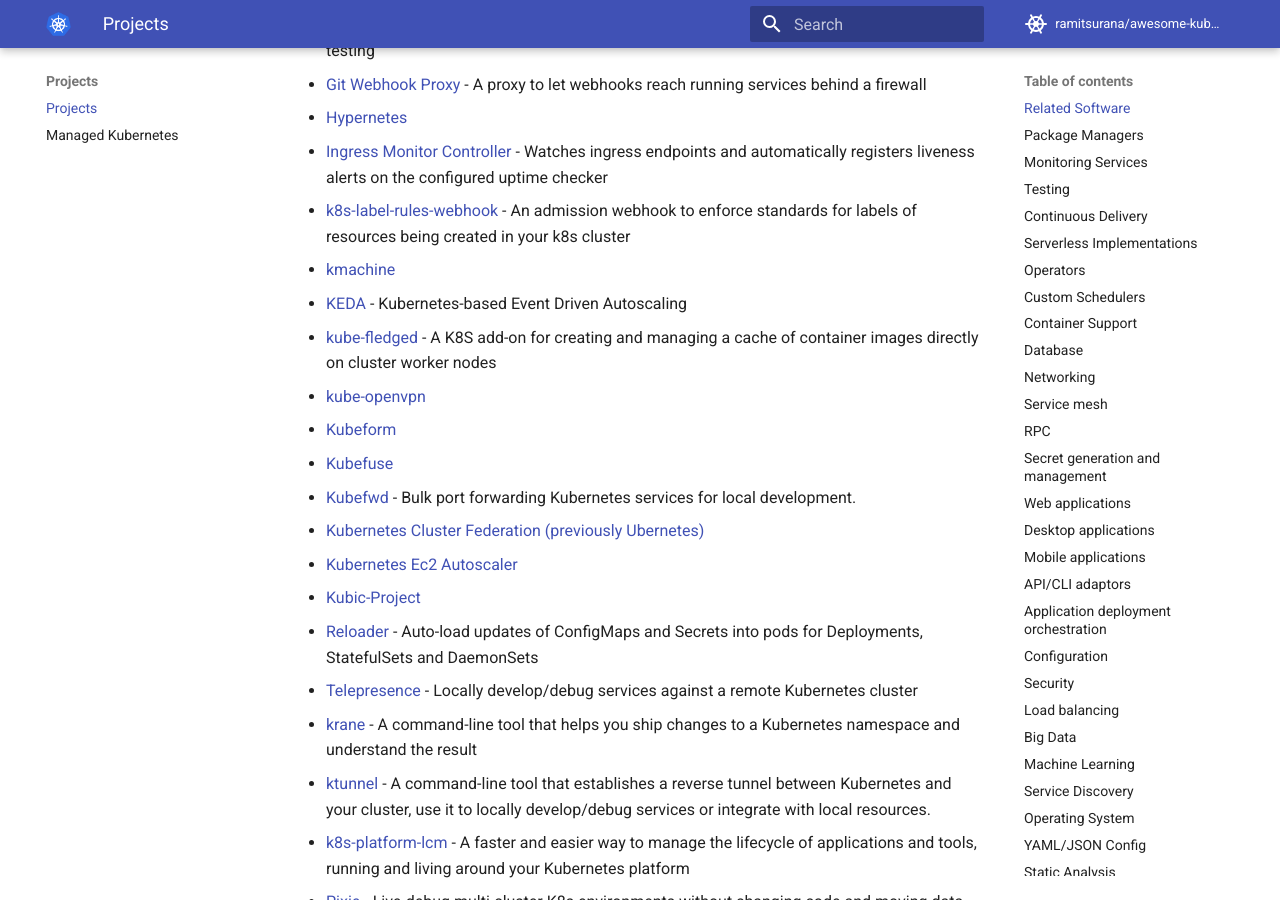
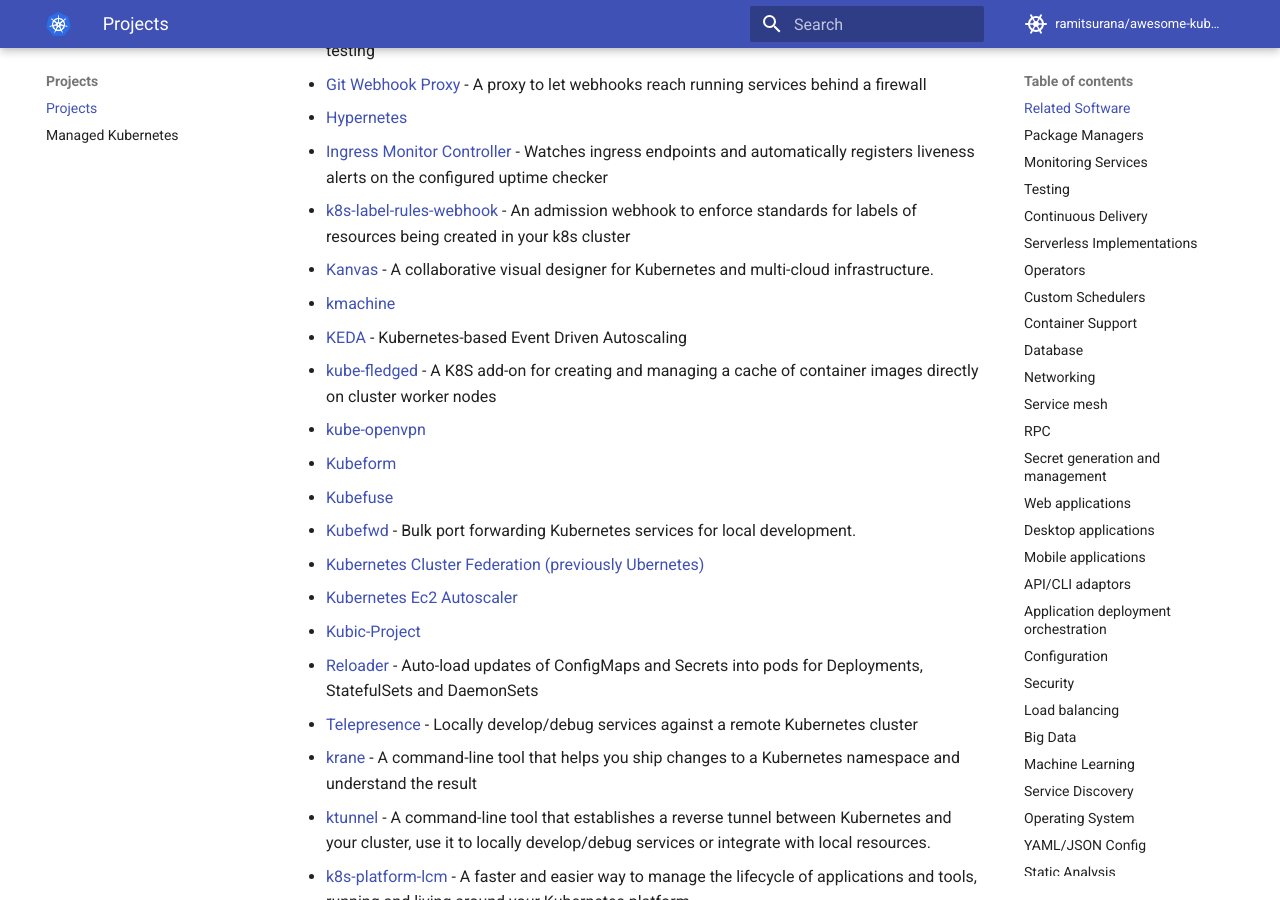
Before and after one commit to ramitsurana/awesome-kubernetes, an MkDocs documentation site: the page built from docs/projects/projects.md, in a window 1280 px wide and 900 px high, scrolled down 853 px. Built offline with MkDocs 1.6.1 and Material for MkDocs 9.7.7, drawn with Linux system fonts in a browser that asks for light colours; comment, search, counter and statistics services are not loaded.

Commit message:
Add Kanvas in alphabetical order to Related Software

```diff
--- a/docs/projects/projects.md
+++ b/docs/projects/projects.md
@@ -25,6 +25,7 @@ Projects
 * [Hypernetes](https://github.com/hyperhq/hypernetes)
 * [Ingress Monitor Controller](https://github.com/stakater/IngressMonitorController) - Watches ingress endpoints and automatically registers liveness alerts on the configured uptime checker
 * [k8s-label-rules-webhook](https://github.com/circa10a/k8s-label-rules-webhook) - An admission webhook to enforce standards for labels of resources being created in your k8s cluster
+* [Kanvas](https://github.com/meshery/kanvas) - A collaborative visual designer for Kubernetes and multi-cloud infrastructure.
 * [kmachine](https://github.com/skippbox/kmachine)
 * [KEDA](https://github.com/kedacore/keda) - Kubernetes-based Event Driven Autoscaling
 * [kube-fledged](https://github.com/senthilrch/kube-fledged) - A K8S add-on for creating and managing a cache of container images directly on cluster worker nodes
```
